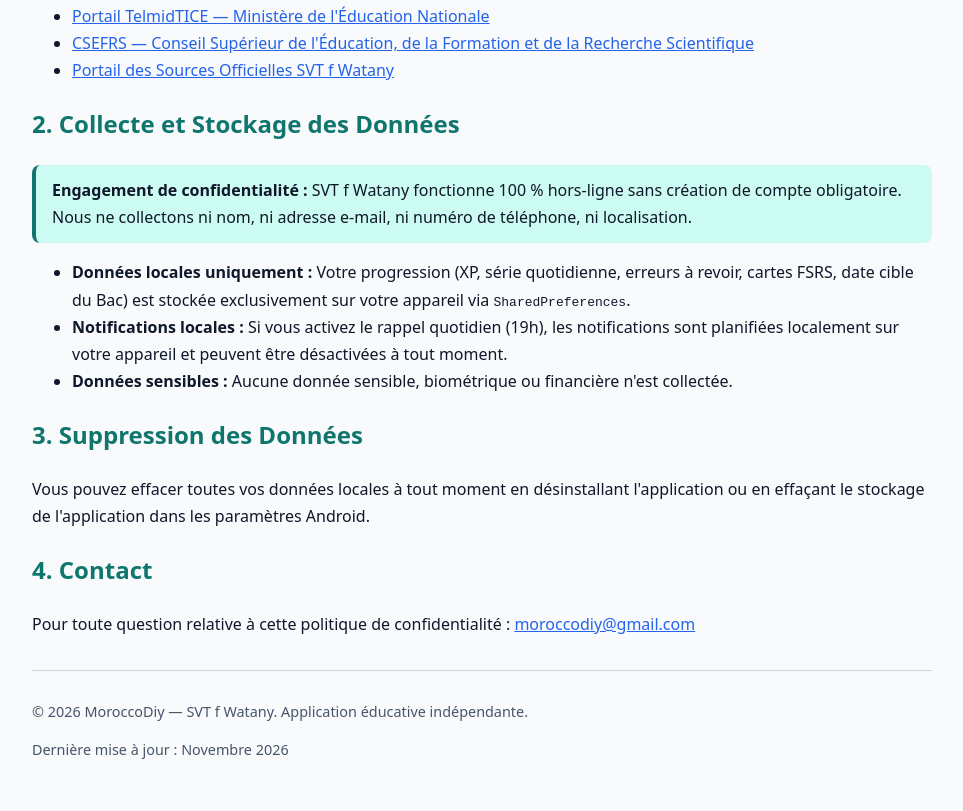
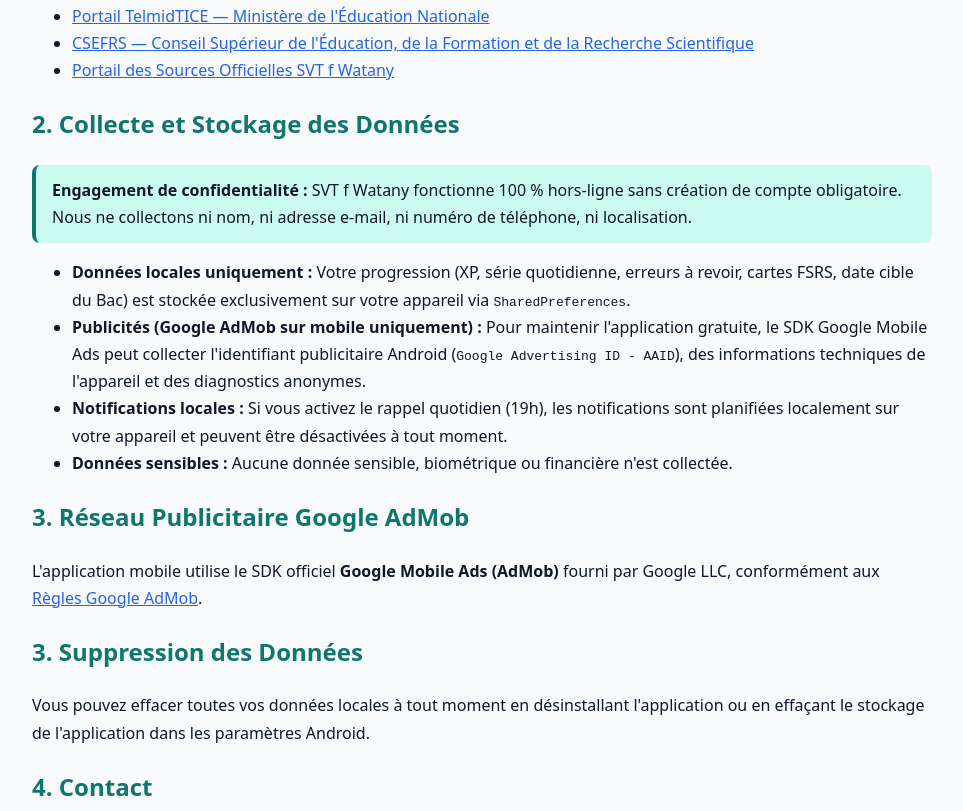
Before and after one commit to ABOURAYAN2019/mypolicy, a website: page svt_watany_privacy.html in a window 1280 px wide. Shown: the part 523-1334 px from the top of the page, without its empty margins (158-1121 px from the left). Drawn offline with Linux system fonts and the light colour scheme.

Commit message:
Declare AdMob AAID in SVT f Watany privacy policy

```diff
--- a/svt_watany_privacy.html
+++ b/svt_watany_privacy.html
@@ -93,9 +93,15 @@
     </div>
     <ul>
         <li><strong>Données locales uniquement :</strong> Votre progression (XP, série quotidienne, erreurs à revoir, cartes FSRS, date cible du Bac) est stockée exclusivement sur votre appareil via <code>SharedPreferences</code>.</li>
+        <li><strong>Publicités (Google AdMob sur mobile uniquement) :</strong> Pour maintenir l'application gratuite, le SDK Google Mobile Ads peut collecter l'identifiant publicitaire Android (<code>Google Advertising ID - AAID</code>), des informations techniques de l'appareil et des diagnostics anonymes.</li>
         <li><strong>Notifications locales :</strong> Si vous activez le rappel quotidien (19h), les notifications sont planifiées localement sur votre appareil et peuvent être désactivées à tout moment.</li>
         <li><strong>Données sensibles :</strong> Aucune donnée sensible, biométrique ou financière n'est collectée.</li>
     </ul>
+
+    <h2>3. Réseau Publicitaire Google AdMob</h2>
+    <p>
+        L'application mobile utilise le SDK officiel <strong>Google Mobile Ads (AdMob)</strong> fourni par Google LLC, conformément aux <a href="https://support.google.com/admob/answer/6128543?hl=fr" target="_blank" rel="noopener">Règles Google AdMob</a>.
+    </p>
 
     <h2>3. Suppression des Données</h2>
     <p>
```
